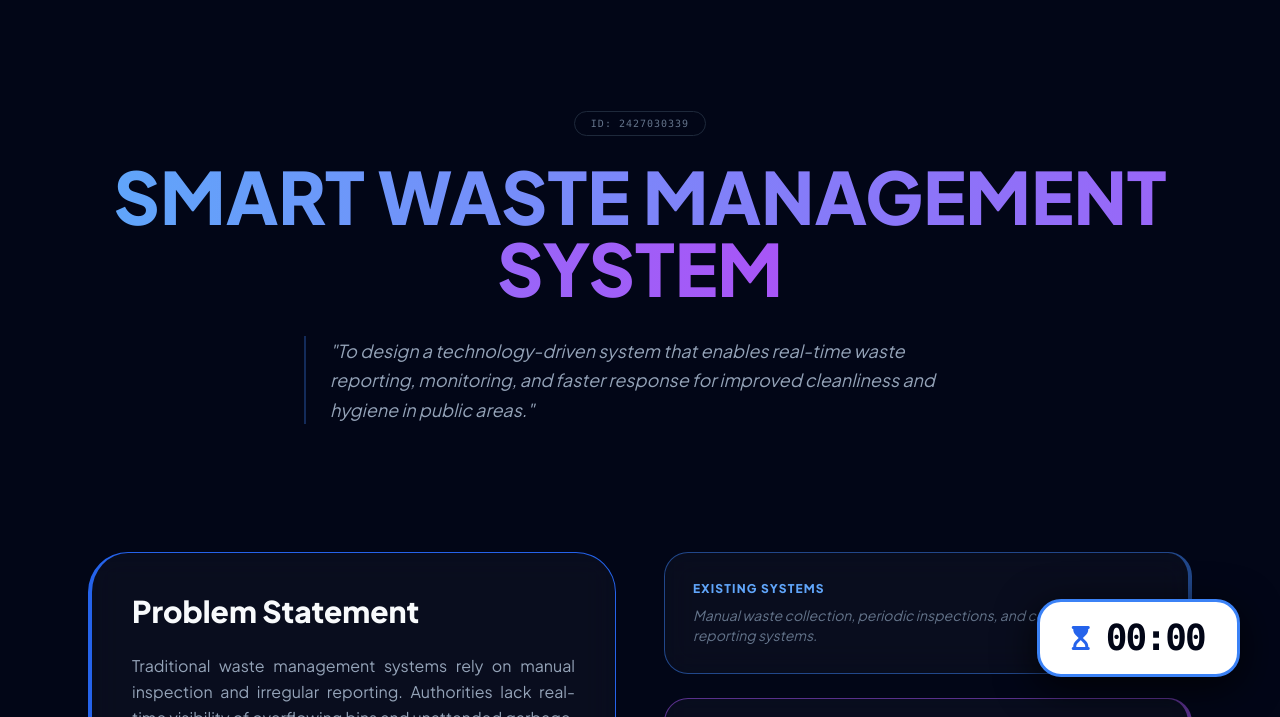
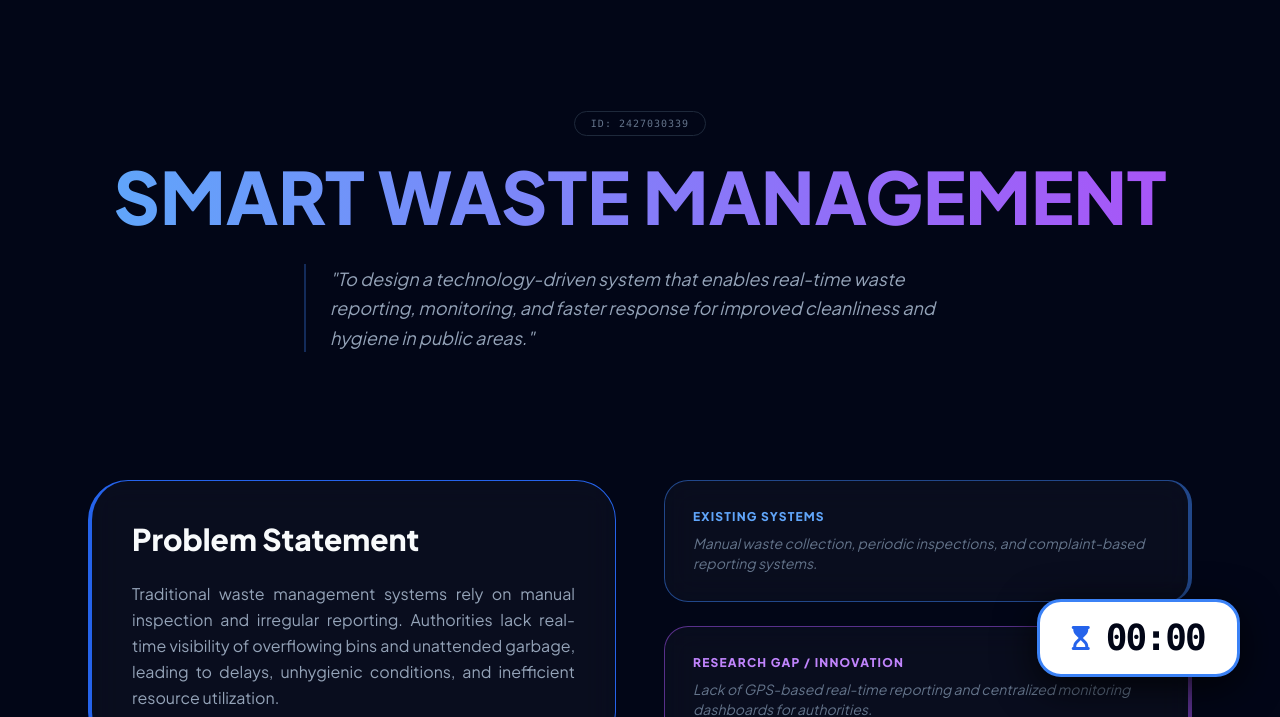
Before and after one commit to vasu25g/pbl_project, a plain HTML site: page index.html in a window 1280 px wide. Shown: the part 83-800 px from the top of the page. Drawn offline with nearby package versions, Linux system fonts and the light colour scheme.

Commit message:
Update index.html

```diff
--- a/index.html
+++ b/index.html
@@ -84,7 +84,7 @@
     </div>
 
     <h1 class="text-6xl md:text-7xl font-extrabold mb-8 uppercase leading-tight">
-        <span class="gradient-text">Smart Waste Management System</span>
+        <span class="gradient-text">Smart Waste Management</span>
     </h1>
 
     <p class="text-slate-400 max-w-2xl mx-auto italic text-lg leading-relaxed border-l-2 border-blue-500/30 pl-6 text-left">
```
